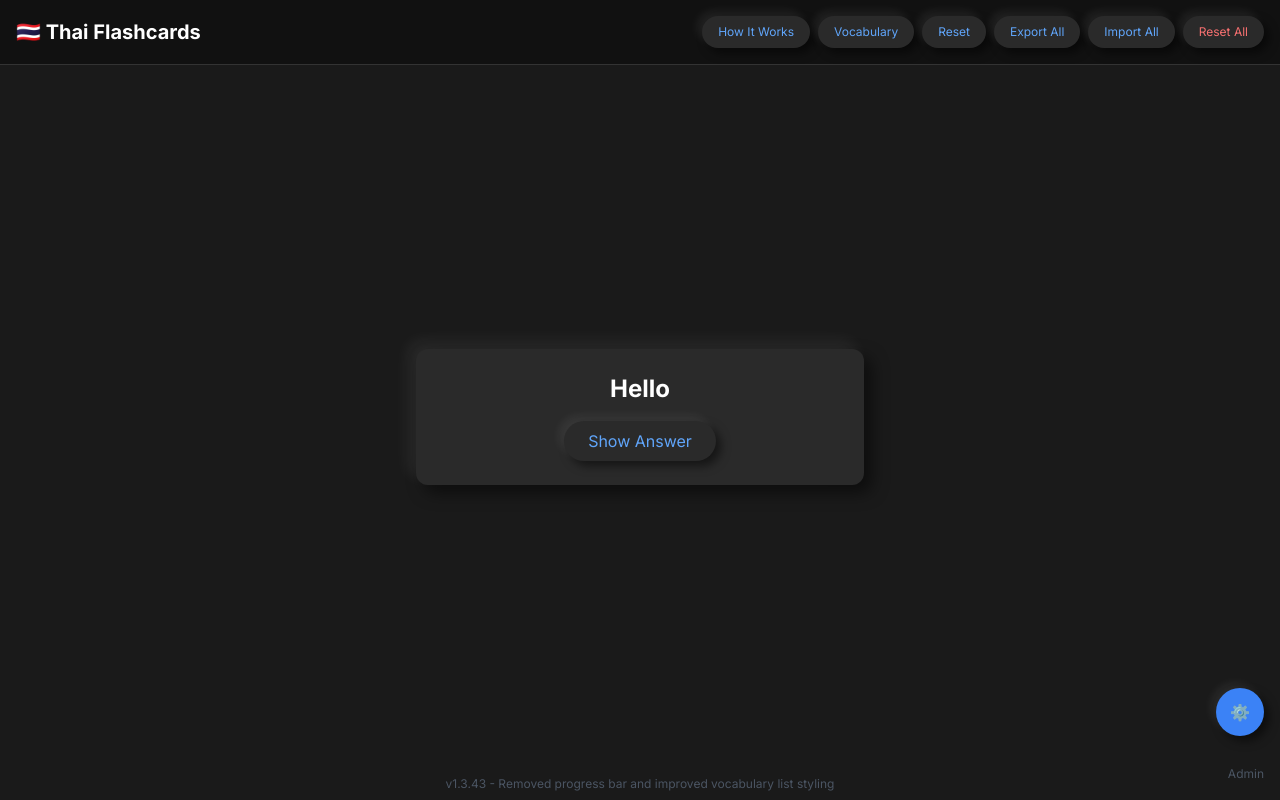
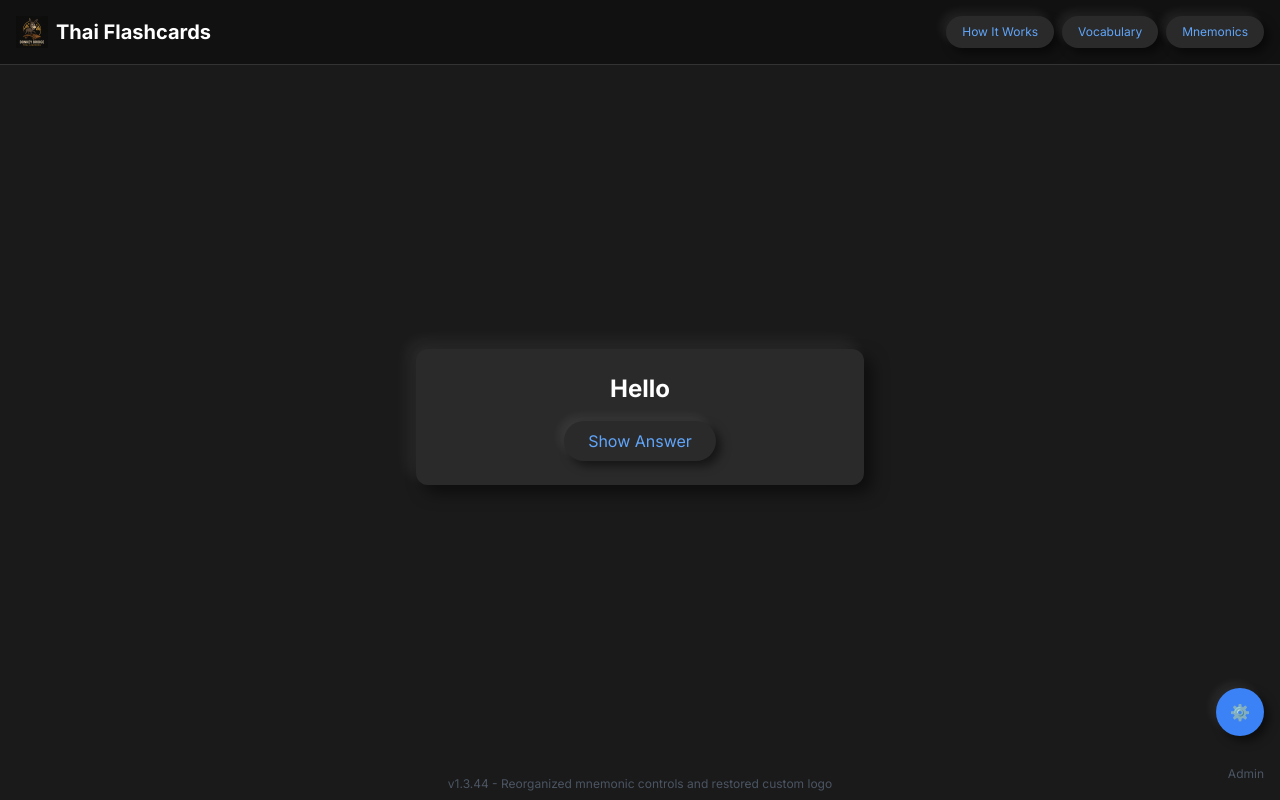
Before and after one commit to MaartenRischen/ThaiFlashcardsApp, a Next.js app: page / in a window 1280 px wide. Built offline with nearby package versions, Linux system fonts and the light colour scheme; no server answers.

Commit message:
v1.3.44: Reorganized mnemonic controls and restored custom logo

```diff
--- a/app/page.tsx
+++ b/app/page.tsx
@@ -24,8 +24,8 @@ function ClientOnly({ children }: { children: React.ReactNode }) {
 // Update version info
 const VERSION_INFO = {
   lastUpdated: new Date().toISOString(),
-  version: "1.3.43",
-  changes: "Removed progress bar and improved vocabulary list styling"
+  version: "1.3.44",
+  changes: "Reorganized mnemonic controls and restored custom logo"
 };
 
 interface Review {
@@ -848,14 +848,23 @@ export default function ThaiFlashcards() {
     <main className="min-h-screen bg-[#1a1a1a] flex flex-col">
       {/* Header with app logo and navigation buttons */}
       <div className="p-4 bg-[#111] border-b border-[#333] flex flex-wrap items-center justify-between gap-2">
-        <h1 className="text-xl font-bold text-white">🇹🇭 Thai Flashcards</h1>
+        <div className="flex items-center gap-2">
+          <img src="/images/donkey-bridge-logo.png" alt="Donkey Bridge Logo" className="h-8 w-auto" />
+          <h1 className="text-xl font-bold text-white">Thai Flashcards</h1>
+        </div>
         <div className="flex flex-wrap gap-2">
           <button onClick={() => setShowHowItWorks(true)} className="neumorphic-button text-xs text-blue-400">How It Works</button>
           <button onClick={() => setShowVocabulary(true)} className="neumorphic-button text-xs text-blue-400">Vocabulary</button>
-          <button onClick={() => resetCard()} className="neumorphic-button text-xs text-blue-400">Reset</button>
-          <button onClick={() => exportCardProgress()} className="neumorphic-button text-xs text-blue-400">Export All</button>
-          <button onClick={() => importCardProgress()} className="neumorphic-button text-xs text-blue-400">Import All</button>
-          <button onClick={() => resetAllProgress()} className="neumorphic-button text-xs text-red-400">Reset All</button>
+          <div className="relative inline-block text-left group">
+            <button className="neumorphic-button text-xs text-blue-400">Mnemonics</button>
+            <div className="absolute right-0 mt-2 w-48 rounded-md shadow-lg bg-[#2a2a2a] ring-1 ring-black ring-opacity-5 hidden group-hover:block">
+              <div className="py-1" role="menu">
+                <button onClick={() => exportCardProgress()} className="block w-full text-left px-4 py-2 text-sm text-blue-400 hover:bg-[#333]">Export All</button>
+                <button onClick={() => importCardProgress()} className="block w-full text-left px-4 py-2 text-sm text-blue-400 hover:bg-[#333]">Import All</button>
+                <button onClick={() => resetAllProgress()} className="block w-full text-left px-4 py-2 text-sm text-red-400 hover:bg-[#333]">Reset All</button>
+              </div>
+            </div>
+          </div>
         </div>
       </div>
 
@@ -928,13 +937,17 @@ export default function ThaiFlashcards() {
                 </div>
 
                 {/* Mnemonic */}
-                <div className="mb-4">
-                  <div className="text-sm text-gray-400 mb-1">Mnemonic:</div>
+                <div className="mt-4">
+                  <div className="flex items-center justify-between mb-2">
+                    <label className="text-sm text-gray-400">Mnemonic</label>
+                    <button onClick={() => resetCard()} className="text-xs text-blue-400 hover:text-blue-300">Reset</button>
+                  </div>
                   <textarea
-                    value={mnemonics[index] || phrases[index].mnemonic || ''}
-                    onChange={(e) => updateMnemonics(index, e.target.value)}
-                    placeholder="Enter a memory aid to help you remember this word..."
-                    className="w-full p-2 rounded-sm bg-[#2a2a2a] text-white border border-[#444] focus:outline-none focus:border-blue-500"
+                    value={localMnemonics[index] || ''}
+                    onChange={handleMnemonicChange}
+                    onBlur={() => updateMnemonics(index, localMnemonics[index] || '')}
+                    placeholder="Create a memory aid to help remember this word..."
+                    className="neumorphic-input w-full h-24 resize-none"
                   />
                 </div>
 
```
Lines whose indentation alone changed are shown as unchanged.
